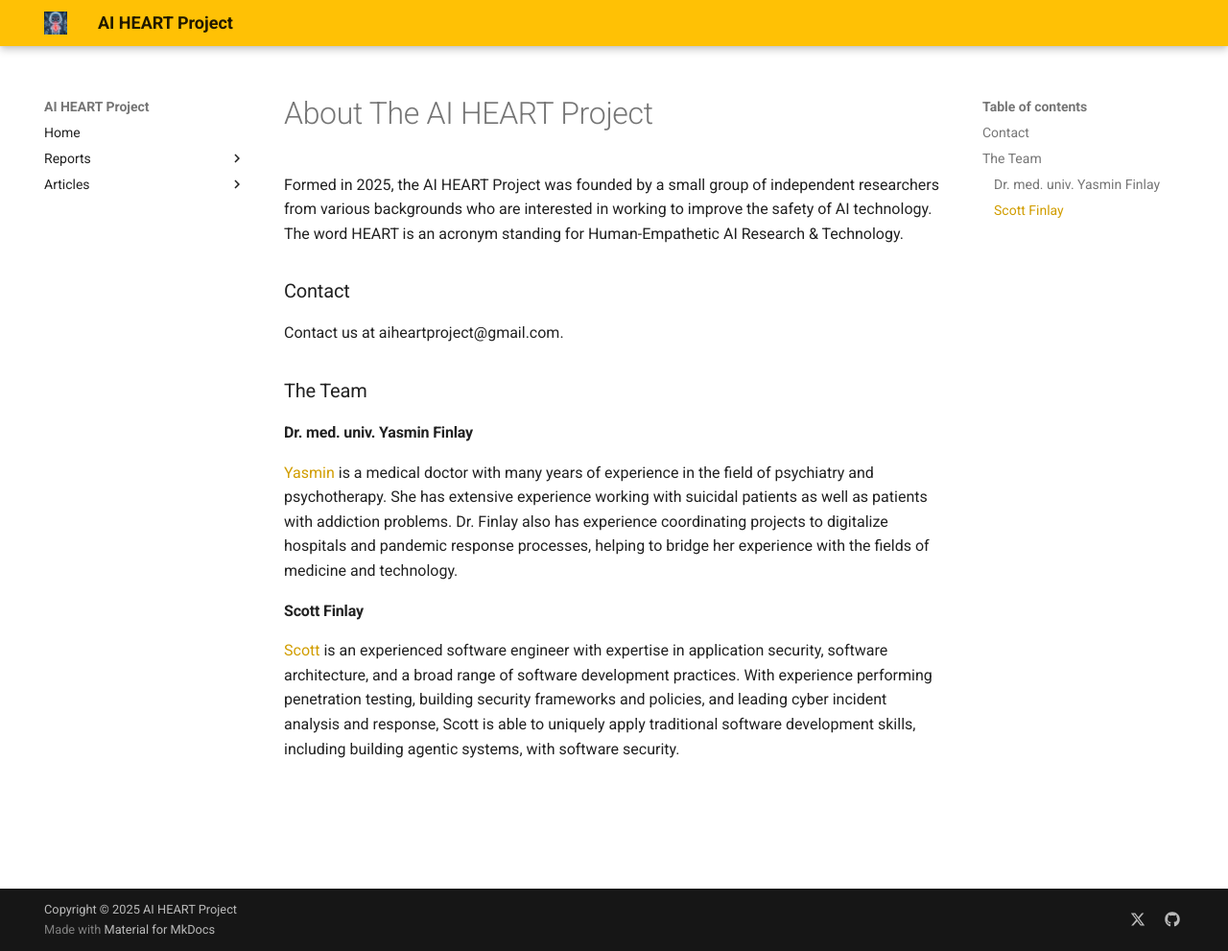
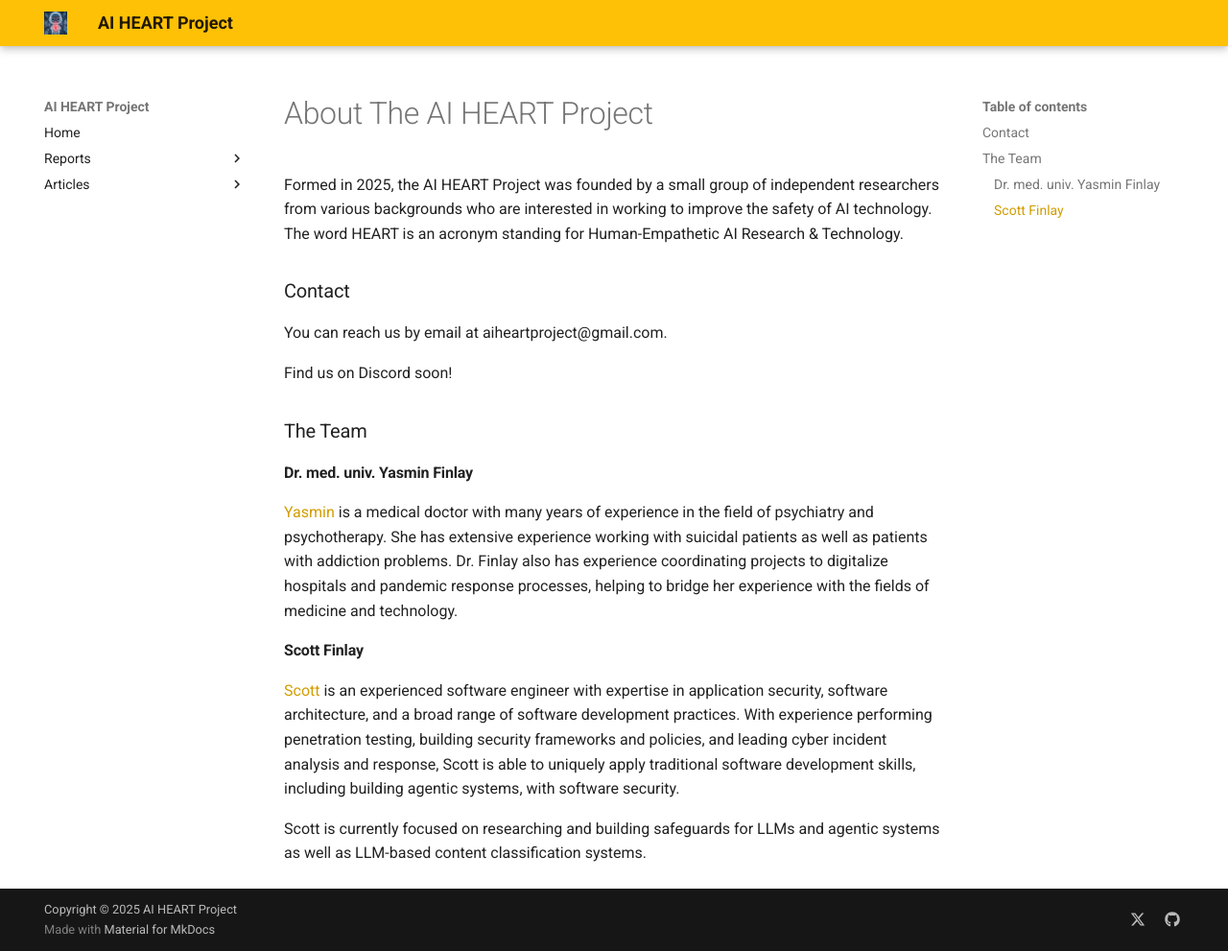
Before and after one commit to Yasmin-FY/ai-heart-project, an MkDocs documentation site: the page built from docs/about.md, in a window 1280 px wide and 991 px high. Shown: the whole window at 96% size. Built offline with MkDocs 1.6.1 and Material for MkDocs 9.7.7, drawn with Linux system fonts in a browser that asks for light colours.

Commit message:
Improving readme

```diff
--- a/docs/about.md
+++ b/docs/about.md
@@ -2,7 +2,9 @@
 Formed in 2025, the AI HEART Project was founded by a small group of independent researchers from various backgrounds who are interested in working to improve the safety of AI technology. The word HEART is an acronym standing for Human-Empathetic AI Research & Technology.
 
 ### Contact
-Contact us at aiheartproject@gmail.com.
+You can reach us by email at aiheartproject@gmail.com.
+
+Find us on Discord soon!
 
 ### The Team
 
@@ -11,3 +13,5 @@ Contact us at aiheartproject@gmail.com.
 
 #### Scott Finlay
 [Scott](https://github.com/ynori7) is an experienced software engineer with expertise in application security, software architecture, and a broad range of software development practices. With experience performing penetration testing, building security frameworks and policies, and leading cyber incident analysis and response, Scott is able to uniquely apply traditional software development skills, including building agentic systems, with software security.
+
+Scott is currently focused on researching and building safeguards for LLMs and agentic systems as well as LLM-based content classification systems.
```
Also changed, not shown: docs/index.md (+2 -0 lines).
